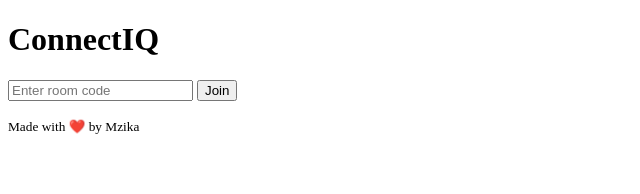
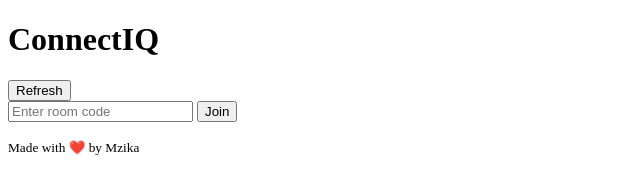
Before and after one commit to Novahiwa/connectiq, a website: page public/index.html in a window 1280 px wide. Shown: the whole page, without its empty margins (0-640 px from the left). Drawn offline with nearby package versions, Linux system fonts and the light colour scheme; no server answers.

```diff
--- a/public/index.html
+++ b/public/index.html
@@ -7,6 +7,7 @@
 </head>
 <body>
   <h1>ConnectIQ</h1>
+  <button onclick="location.reload()">Refresh</button>
 
   <div id="joinSection">
     <input id="codeInput" type="text" placeholder="Enter room code" />
```
